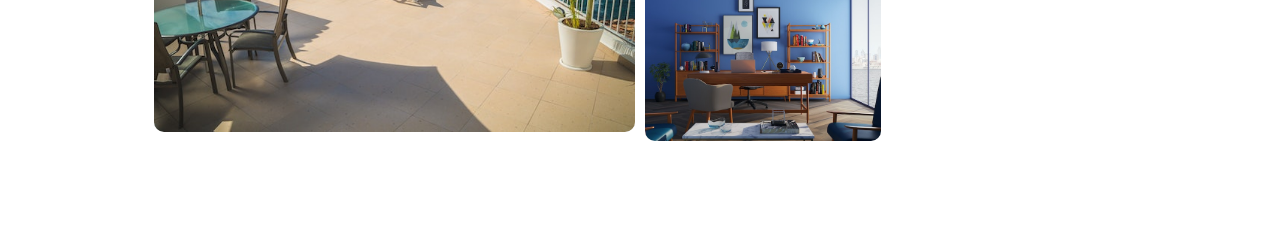
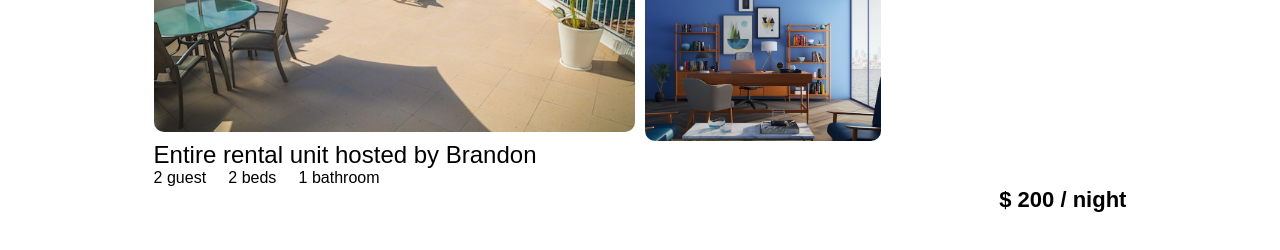
Before and after one commit to DouglasMeloo/Find-It-Brazil, a plain HTML site: page house.html in a window 1280 px wide. Shown: the part 392-642 px from the top of the page. Drawn offline with Linux system fonts and the light colour scheme.

Commit message:
add description of the house and price per night

```diff
--- a/assets/css/style.css
+++ b/assets/css/style.css
@@ -578,3 +578,10 @@ nav.navbar-white .fa-bars{
 .gallery-img-1{
     grid-area: first;
 }
+.small-details h2{
+    font-weight: 500;
+}
+.small-details h4{
+    text-align: right;
+    font-size: 22px;
+}
--- a/house.html
+++ b/house.html
@@ -46,6 +46,11 @@
             <div><img src="/assets/images/RioOffice.jpg" alt=""></div>
             <div><img src="/assets/images/RioQuarto.jpg" alt=""></div>
         </div>
+        <div class="small-details">
+            <h2>Entire rental unit hosted by Brandon</h2>
+            <p>2 guest &nbsp; &nbsp; 2 beds &nbsp; &nbsp; 1 bathroom</p>
+            <h4>$ 200 / night</h4>
+        </div>
     </div>
 
 </body>
```
